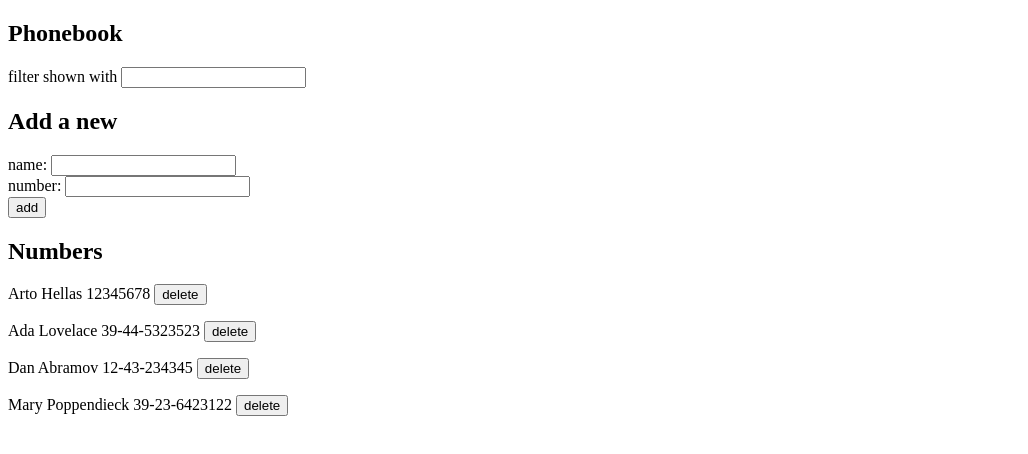
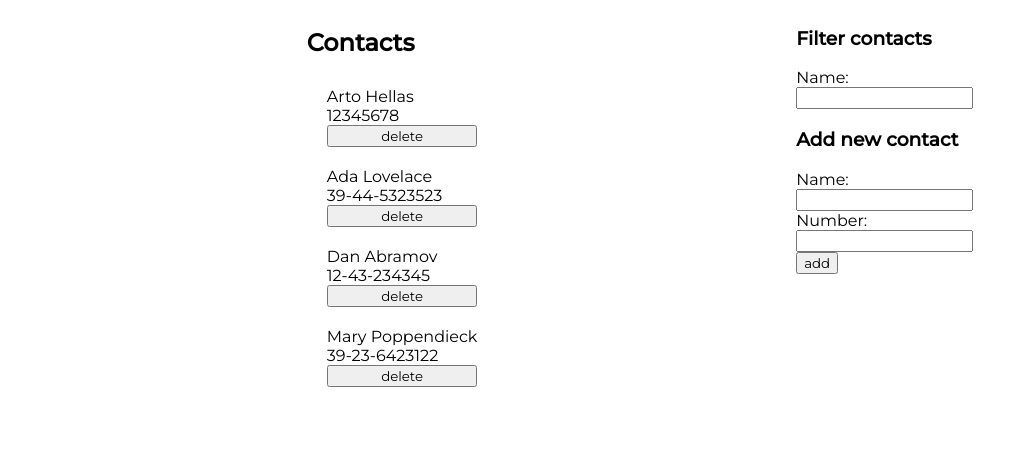
Before and after one commit to avreally/phonebook, a React (Create React App) app in the folder part2/phonebook/: page / in a window 1280 px wide. Shown: the top 454 px of the page, without its empty margins (0-1028 px from the left). Built offline with nearby package versions, Linux system fonts and the light colour scheme; data requests are answered from the project's data file.

Commit message:
Added css

```diff
--- a/part2/phonebook/public/index.html
+++ b/part2/phonebook/public/index.html
@@ -24,7 +24,10 @@
       work correctly both with client-side routing and a non-root public URL.
       Learn how to configure a non-root public URL by running `npm run build`.
     -->
-    <title>React App</title>
+    <link rel="preconnect" href="https://fonts.googleapis.com">
+    <link rel="preconnect" href="https://fonts.gstatic.com" crossorigin>
+    <link href="https://fonts.googleapis.com/css2?family=Montserrat:wght@400;500&display=swap" rel="stylesheet">
+    <title>Phonebook</title>
   </head>
   <body>
     <noscript>You need to enable JavaScript to run this app.</noscript>
--- a/part2/phonebook/src/App.js
+++ b/part2/phonebook/src/App.js
@@ -20,8 +20,8 @@ const Error = ({ message }) => {
 
 const Filter = ({ newFilter, handleFilter }) => {
   return (
-    <div>
-      filter shown with <input value={newFilter} onChange={handleFilter} />
+    <div className="filter">
+      Name: <input value={newFilter} onChange={handleFilter} />
     </div>
   );
 };
@@ -34,12 +34,12 @@ const Form = ({
   handleNumberChange,
 }) => {
   return (
-    <form onSubmit={addName}>
-      <div>
-        name: <input value={newName} onChange={handleNameChange} />
+    <form onSubmit={addName} className="form">
+      <div className="name">
+        Name: <input value={newName} onChange={handleNameChange} />
       </div>
-      <div>
-        number: <input value={newNumber} onChange={handleNumberChange} />
+      <div className="number">
+        Number: <input value={newNumber} onChange={handleNumberChange} />
       </div>
       <div>
         <button type="submit">add</button>
@@ -52,8 +52,13 @@ const Person = ({ person, handleDelete }) => {
   return (
     <div>
       {
-        <p>
-          {person.name} {person.number}{" "}
+        <p className="person">
+          <div>
+            {person.name}
+          </div>
+          <div>
+            {person.number}{" "}
+          </div>
           <button onClick={() => handleDelete(person)} name={person.name}>
             delete
           </button>
@@ -186,12 +191,22 @@ const App = () => {
   };
 
   return (
-    <div>
-      <h2>Phonebook</h2>
+    <div className="container">
+      {/*<h2>Phonebook</h2>*/}
       <Notification message={notificationMessage} />
       <Error message={errorMessage} />
+      <div className="contacts">
+        <h2>Contacts</h2>
+        <Persons
+            persons={persons}
+            newFilter={newFilter}
+            handleDelete={handleDelete}
+        />
+      </div>
+      <div className="right-sidebar">
+        <h3>Filter contacts</h3>
         <Filter newFilter={newFilter} handleFilter={handleFilter} />
-      <h2>Add a new</h2>
+        <h3>Add new contact</h3>
         <Form
             addName={addName}
             newName={newName}
@@ -199,12 +214,7 @@ const App = () => {
             newNumber={newNumber}
             handleNumberChange={handleNumberChange}
         />
-      <h2>Numbers</h2>
-      <Persons
-        persons={persons}
-        newFilter={newFilter}
-        handleDelete={handleDelete}
-      />
+      </div>
     </div>
   );
 };
--- a/part2/phonebook/src/index.css
+++ b/part2/phonebook/src/index.css
@@ -1,3 +1,31 @@
+* {
+  font-family: 'Montserrat', sans-serif;
+}
+
+.container {
+  display: flex;
+  flex-direction: row;
+  justify-content: space-evenly;
+}
+
+.filter, .form, .name, .number {
+  display: flex;
+  flex-direction: column;
+  max-width: 200px;
+}
+
+.contacts, .right-sidebar {
+  display: flex;
+  flex-direction: column;
+}
+
+.person {
+  display: flex;
+  flex-direction: column;
+  padding: 10px 20px;
+  margin: 0;
+}
+
 .notification {
   color: darkgreen;
   background: rgb(158, 224, 199);
```
Also changed, not shown: 1 other file (tests, documents, lock files or other folders). Lines whose indentation alone changed are shown as unchanged.
